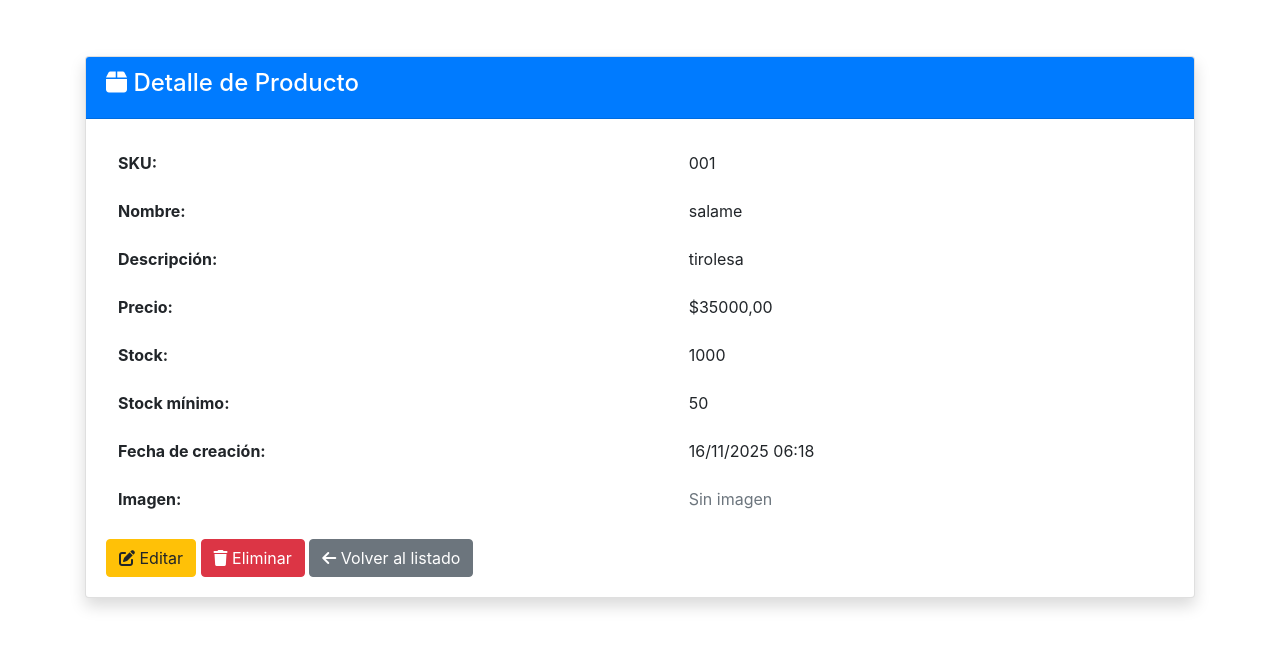
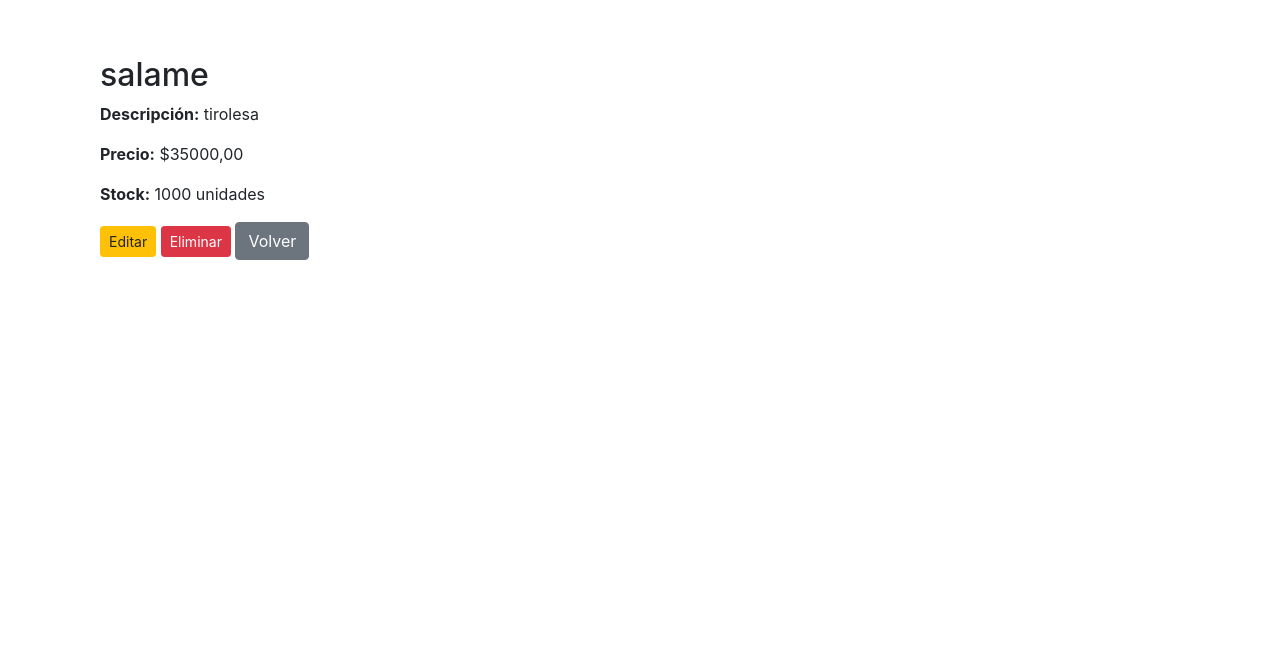
Before and after one commit to lucascat999/TRABAJO-FINAL-PP1, a Django app: page /1/ in a window 1280 px wide. Shown: the part 56-704 px from the top of the page. Run offline with Django 5.2, Linux system fonts and the light colour scheme; data comes from the database, SQL or seed files in the repository; both versions use the stored data as it was after the commit; some libraries are stand-ins or nearby versions.

Commit message:
noveno commit problemas con inventarios

```diff
--- a/inventario/clientes/admin.py
+++ b/inventario/clientes/admin.py
@@ -1,9 +1,11 @@
 from django.contrib import admin
 from .models import Cliente
+
 
 @admin.register(Cliente)
 class ClienteAdmin(admin.ModelAdmin):
     list_display = ('apellido', 'nombre', 'documento', 'email', 'telefono')
-    search_fields = ('nombre', 'apellido', 'documento')
-    list_filter = ('apellido',)
+    list_display_links = ('nombre', 'apellido')
+    search_fields = ('nombre', 'apellido', 'documento', 'email')
+    list_per_page = 20
     ordering = ('apellido', 'nombre')
--- a/inventario/clientes/views.py
+++ b/inventario/clientes/views.py
@@ -1,3 +1,4 @@
+from django.db import models
 from django.views.generic import ListView, CreateView, UpdateView, DeleteView
 from django.urls import reverse_lazy
 from django.contrib import messages
--- a/inventario/inventario/urls.py
+++ b/inventario/inventario/urls.py
@@ -11,6 +11,7 @@ urlpatterns = [
     path('', include('productos.urls')),   # ← raíz → productos.urls
     path('ventas/', include('ventas.urls')),
     path('clientes/', include('clientes.urls')),
+     path('productos/', include('productos.urls')),
 ]
 
 if settings.DEBUG:
--- a/inventario/productos/models.py
+++ b/inventario/productos/models.py
@@ -17,10 +17,28 @@ def get_image_path(instance, filename):
     filename = f"{uuid.uuid4()}.{ext}"
     return os.path.join("productos", filename)
 
+class Categoria(models.Model):
+    nombre = models.CharField(max_length=100, unique=True)
+    descripcion = models.TextField(blank=True, null=True)
+
+    class Meta:
+        verbose_name_plural = "Categorías"
+        ordering = ['nombre']
+
+    def __str__(self):
+        return self.nombre
+
 class Producto(models.Model):
     sku = models.CharField(max_length=20, unique=True, verbose_name="SKU")
     nombre = models.CharField("Nombre", max_length=50)
     descripcion = models.CharField("Descripcion", max_length=200)
+    categoria = models.ForeignKey(
+        Categoria,
+        on_delete=models.SET_NULL,
+        null=True,
+        blank=True,
+        verbose_name="Rubro / Categoría"
+    )
     precio = models.DecimalField("Precio", max_digits=10, decimal_places=2)
     stock = models.IntegerField(default=0)
     stock_minimo = models.IntegerField(default=5, verbose_name="Stock Mínimo")
--- a/inventario/productos/views.py
+++ b/inventario/productos/views.py
@@ -1,50 +1,59 @@
 from django.shortcuts import render, redirect, get_object_or_404
-from django.views.generic import ListView, CreateView   # (opcional) si querés clases más adelante
-from .models import Producto
-from .forms import ProductoForm   # lo creamos después si no existe
+from django.views.generic import ListView, CreateView
+from django.contrib import messages
+from .models import Producto, Categoria
+from .forms import ProductoForm
 
-# ---------- Listado de productos ----------
+# ---------- Listado con filtro por rubro ----------
 def producto_list(request):
-    productos = Producto.objects.all().order_by('nombre')
-    return render(request, 'productos/producto_list.html', {'productos': productos})
+    qs = Producto.objects.all().order_by('nombre')
+    categoria_id = request.GET.get('categoria')
+    if categoria_id:
+        qs = qs.filter(categoria_id=categoria_id)
+    categorias = Categoria.objects.all()
+    return render(request, 'productos/producto_list.html',
+                  {'productos': qs, 'categorias': categorias})
 
-# ---------- Alta de producto ----------
+# ---------- Alta ----------
 def producto_create(request):
     if request.method == 'POST':
-        form = ProductoForm(request.POST)
+        form = ProductoForm(request.POST, request.FILES)
         if form.is_valid():
             form.save()
+            messages.success(request, "Producto creado correctamente.")
             return redirect('productos:producto_list')
     else:
         form = ProductoForm()
     return render(request, 'productos/producto_form.html', {'form': form})
 
-# ---------- Stock bajo ----------
-def stock_bajo_list(request):
-    """Muestra productos cuyo stock es menor o igual a 10."""
-    productos = Producto.objects.filter(stock__lte=10)
-    return render(request, 'productos/stock_bajo_list.html', {'productos': productos})
-# ---------- agregar al final de productos/views.py ----------
-from django.shortcuts import get_object_or_404
-
+# ---------- Detalle ----------
 def producto_detail(request, pk):
     producto = get_object_or_404(Producto, pk=pk)
     return render(request, 'productos/producto_detail.html', {'producto': producto})
 
+# ---------- Edición ----------
 def producto_update(request, pk):
     producto = get_object_or_404(Producto, pk=pk)
     if request.method == 'POST':
-        form = ProductoForm(request.POST, instance=producto)
+        form = ProductoForm(request.POST, request.FILES, instance=producto)
         if form.is_valid():
             form.save()
+            messages.success(request, "Producto actualizado correctamente.")
             return redirect('productos:producto_list')
     else:
         form = ProductoForm(instance=producto)
     return render(request, 'productos/producto_form.html', {'form': form})
 
+# ---------- Eliminación ----------
 def producto_delete(request, pk):
     producto = get_object_or_404(Producto, pk=pk)
     if request.method == 'POST':
         producto.delete()
+        messages.success(request, "Producto eliminado correctamente.")
         return redirect('productos:producto_list')
     return render(request, 'productos/producto_confirm_delete.html', {'producto': producto})
+
+# ---------- Stock bajo ----------
+def stock_bajo_list(request):
+    productos = Producto.objects.filter(stock__lte=10)
+    return render(request, 'productos/stock_bajo_list.html', {'productos': productos})
--- a/inventario/templates/productos/producto_detail.html
+++ b/inventario/templates/productos/producto_detail.html
@@ -1,71 +1,13 @@
 {% extends 'base.html' %}
-{% load bootstrap4 %}
+{% block content %}
+<div class="container mt-4">
+  <h2>{{ producto.nombre }}</h2>
+  <p><strong>Descripción:</strong> {{ producto.descripcion|default:"Sin descripción" }}</p>
+  <p><strong>Precio:</strong> ${{ producto.precio }}</p>
+  <p><strong>Stock:</strong> {{ producto.stock }} unidades</p>
 
-{% block title %}Detalle de Producto{% endblock %}
-
-{% block content %}
-<div class="card shadow">
-    <div class="card-header bg-primary text-white">
-        <h4><i class="fas fa-box"></i> Detalle de Producto</h4>
-    </div>
-    <div class="card-body">
-        <table class="table table-borderless">
-            <tr>
-                <th>SKU:</th>
-                <td>{{ producto.sku }}</td>
-            </tr>
-            <tr>
-                <th>Nombre:</th>
-                <td>{{ producto.nombre }}</td>
-            </tr>
-            <tr>
-                <th>Descripción:</th>
-                <td>{{ producto.descripcion|default:"Sin descripción" }}</td>
-            </tr>
-            <tr>
-                <th>Precio:</th>
-                <td>${{ producto.precio }}</td>
-            </tr>
-            <tr>
-                <th>Stock:</th>
-                <td>
-                    {{ producto.stock }}
-                    {% if producto.necesita_reposicion %}
-                        <span class="badge bg-danger ms-2">Bajo stock</span>
-                    {% endif %}
-                </td>
-            </tr>
-            <tr>
-                <th>Stock mínimo:</th>
-                <td>{{ producto.stock_minimo }}</td>
-            </tr>
-            <tr>
-                <th>Fecha de creación:</th>
-                <td>{{ producto.fecha_creacion|date:"d/m/Y H:i" }}</td>
-            </tr>
-            <tr>
-                <th>Imagen:</th>
-                <td>
-                    {% if producto.imagen %}
-                        <img src="{{ producto.imagen.url }}" alt="{{ producto.nombre }}" class="img-thumbnail" width="150">
-                    {% else %}
-                        <span class="text-muted">Sin imagen</span>
-                    {% endif %}
-                </td>
-            </tr>
-        </table>
-
-        <div class="mt-3">
-            <a href="{% url 'productos:producto_update' producto.pk %}" class="btn btn-warning">
-                <i class="fas fa-edit"></i> Editar
-            </a>
-            <a href="{% url 'productos:producto_delete' producto.pk %}" class="btn btn-danger">
-                <i class="fas fa-trash"></i> Eliminar
-            </a>
-            <a href="{% url 'productos:producto_list' %}" class="btn btn-secondary">
-                <i class="fas fa-arrow-left"></i> Volver al listado
-            </a>
-        </div>
-    </div>
+  <a class="btn btn-sm btn-warning" href="{% url 'productos:producto_update' producto.pk %}">Editar</a>
+  <a class="btn btn-sm btn-danger" href="{% url 'productos:producto_delete' producto.pk %}">Eliminar</a>
+  <a class="btn btn-secondary" href="{% url 'productos:producto_list' %}">Volver</a>
 </div>
 {% endblock %}
```
Also changed, not shown: inventario/productos/admin.py (+10 -5 lines), inventario/productos/forms.py (+5 -3 lines), inventario/templates/productos/producto_list.html (+16 -12 lines), inventario/db.sqlite3, inventario/productos/migrations/0003_categoria_producto_categoria.py (added).
